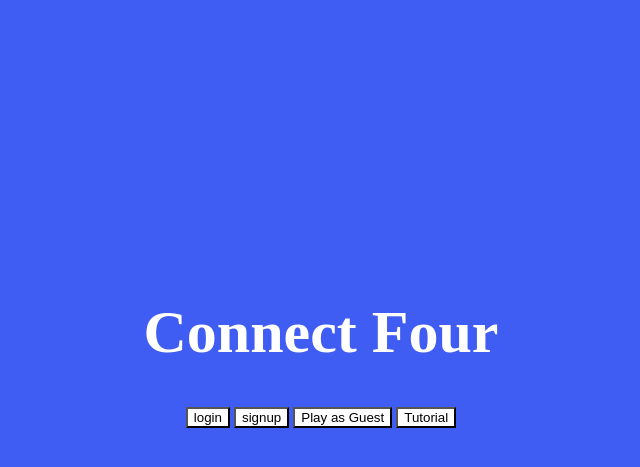
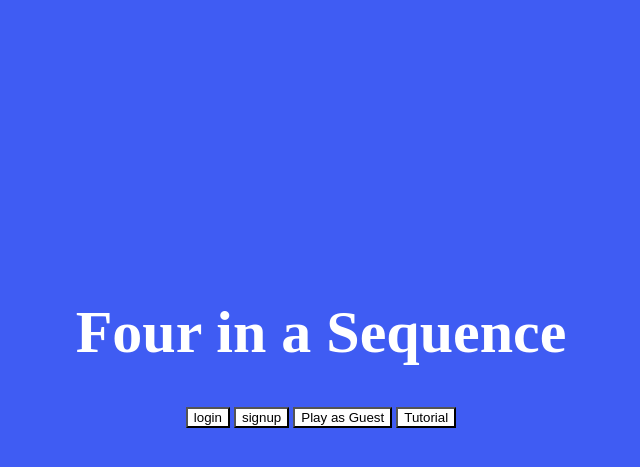
Before and after one commit to bmb4/The_Flight_Deck, a Python web app: template templates/homeScreen.html in a window 1280 px wide. Shown: the top 467 px of the page, without its empty margins (319-959 px from the left). Run offline with Jinja, Linux system fonts and the light colour scheme; the template is opened without the code that fills it, so the values that code supplies are empty.

Commit message:
Update homeScreen.html

```diff
--- a/templates/homeScreen.html
+++ b/templates/homeScreen.html
@@ -5,7 +5,7 @@
     <meta charset="UTF-8">
 
     <link rel="stylesheet" href="static/Website.css">
-    <h1 style="font-size:60px;">Connect Four</h1>
+    <h1 style="font-size:60px;">Four in a Sequence</h1>
 </head>
 
 <body>
```
